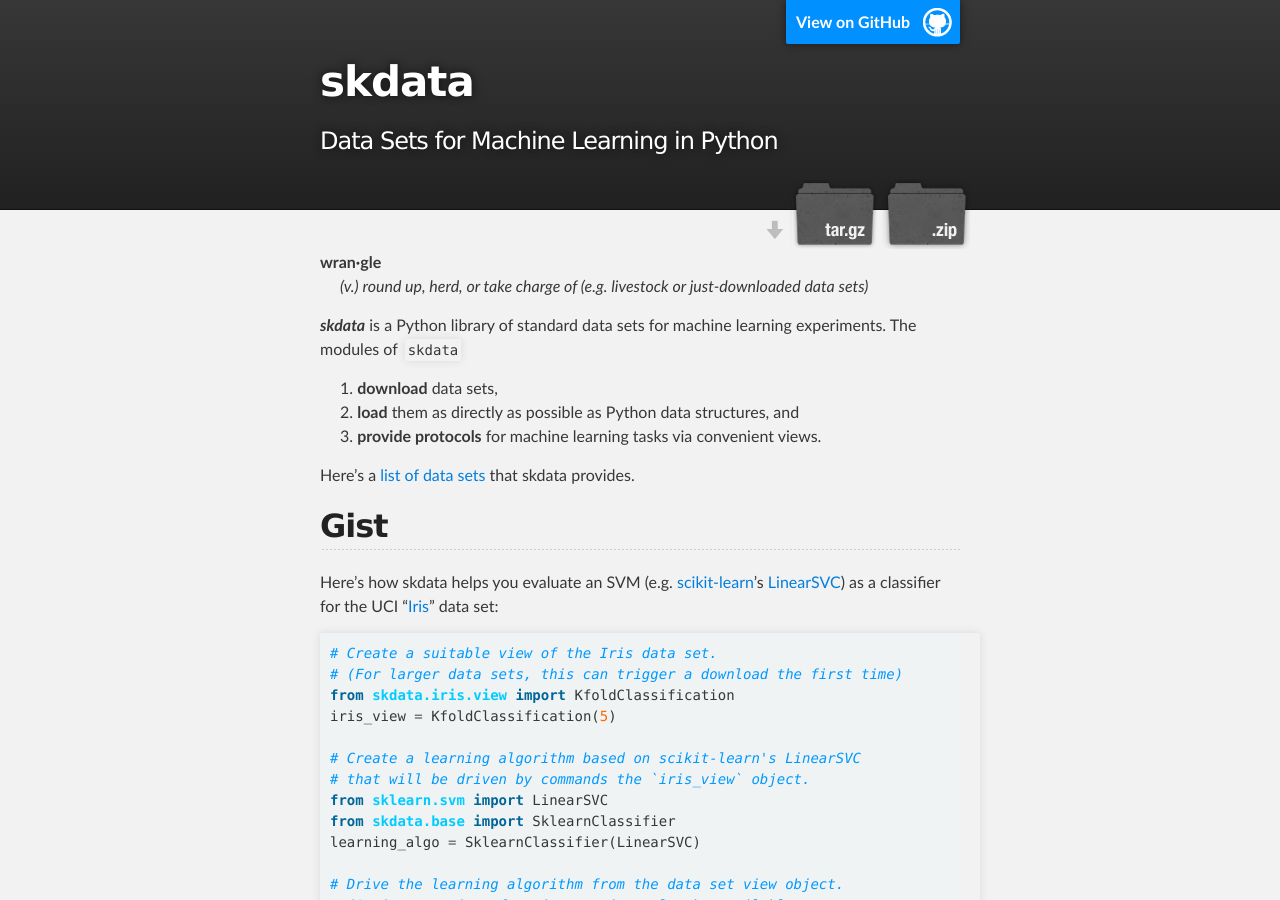
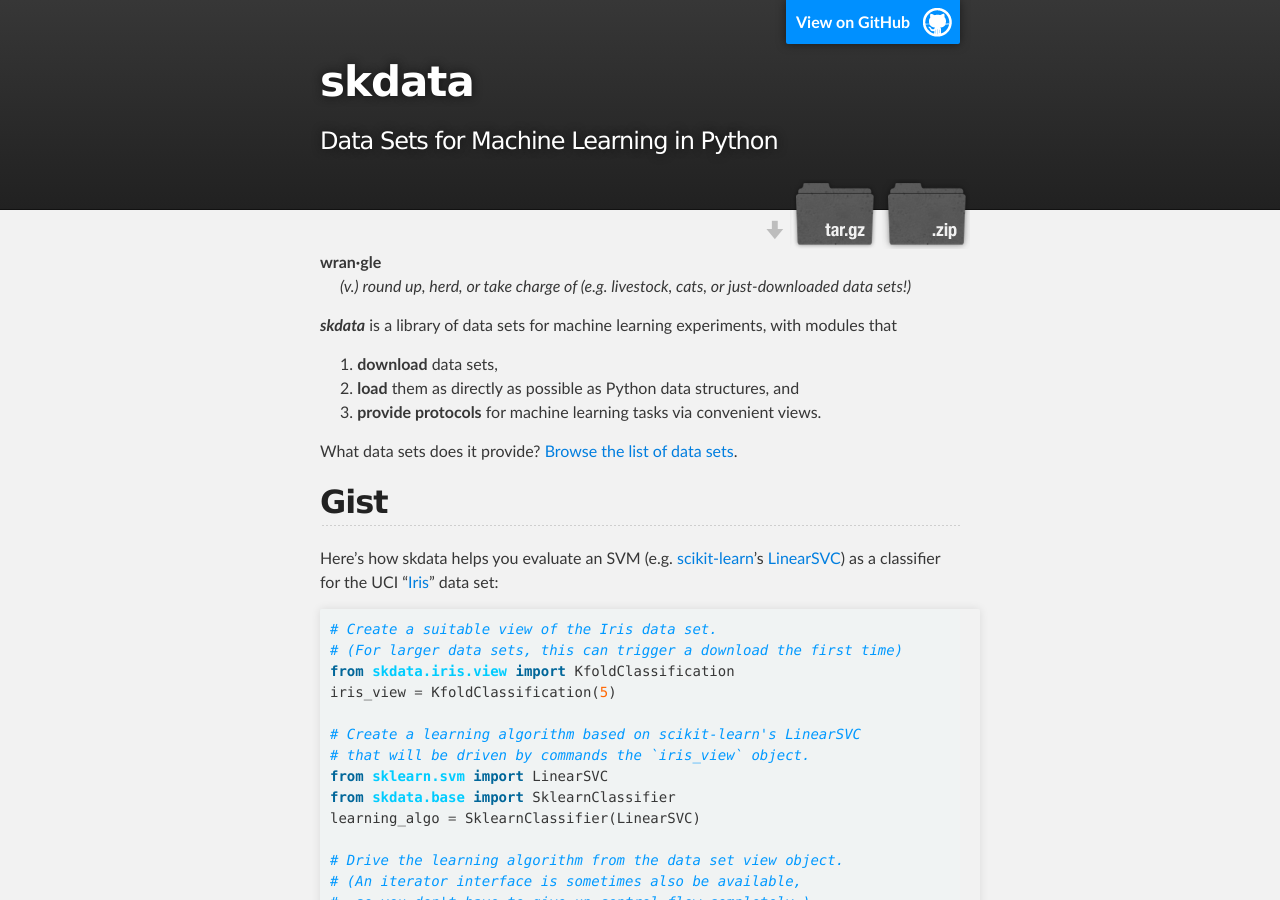
Before and after one commit to jaberg/skdata, a Jekyll site: the page built from index.markdown, in a window 1280 px wide and 900 px high. Built offline with Jekyll 4.4.1, drawn with Linux system fonts in a browser that asks for light colours.

Commit message:
reword index page

```diff
--- a/index.markdown
+++ b/index.markdown
@@ -7,15 +7,14 @@
 ---
 
 **wran·gle**
-: (v.) round up, herd, or take charge of (e.g. livestock or just-downloaded data sets)
+: (v.) round up, herd, or take charge of (e.g. livestock, cats, or just-downloaded data sets!)
 
-**_skdata_** is a Python library of standard data sets for machine learning experiments.
-The modules of `skdata`
+**_skdata_** is a library of data sets for machine learning experiments, with modules that
 1. **download** data sets,
 2. **load** them as directly as possible as Python data structures, and
 3. **provide protocols** for machine learning tasks via convenient views.
 
-Here's a [list of data sets](https://github.com/jaberg/skdata/wiki/Data-Set-Modules) that skdata provides.
+What data sets does it provide?  [Browse the list of data sets](https://github.com/jaberg/skdata/wiki/Data-Set-Modules).
 
 ## Gist
 
```
